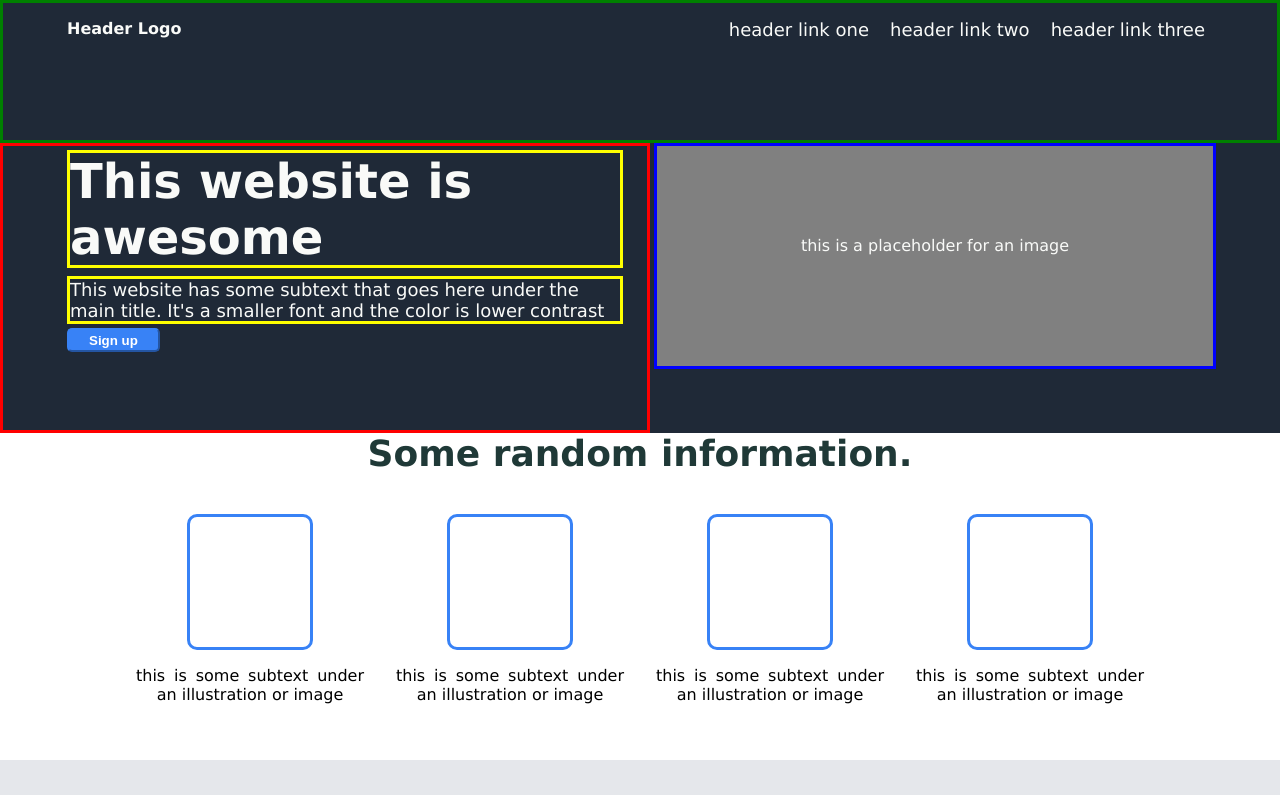
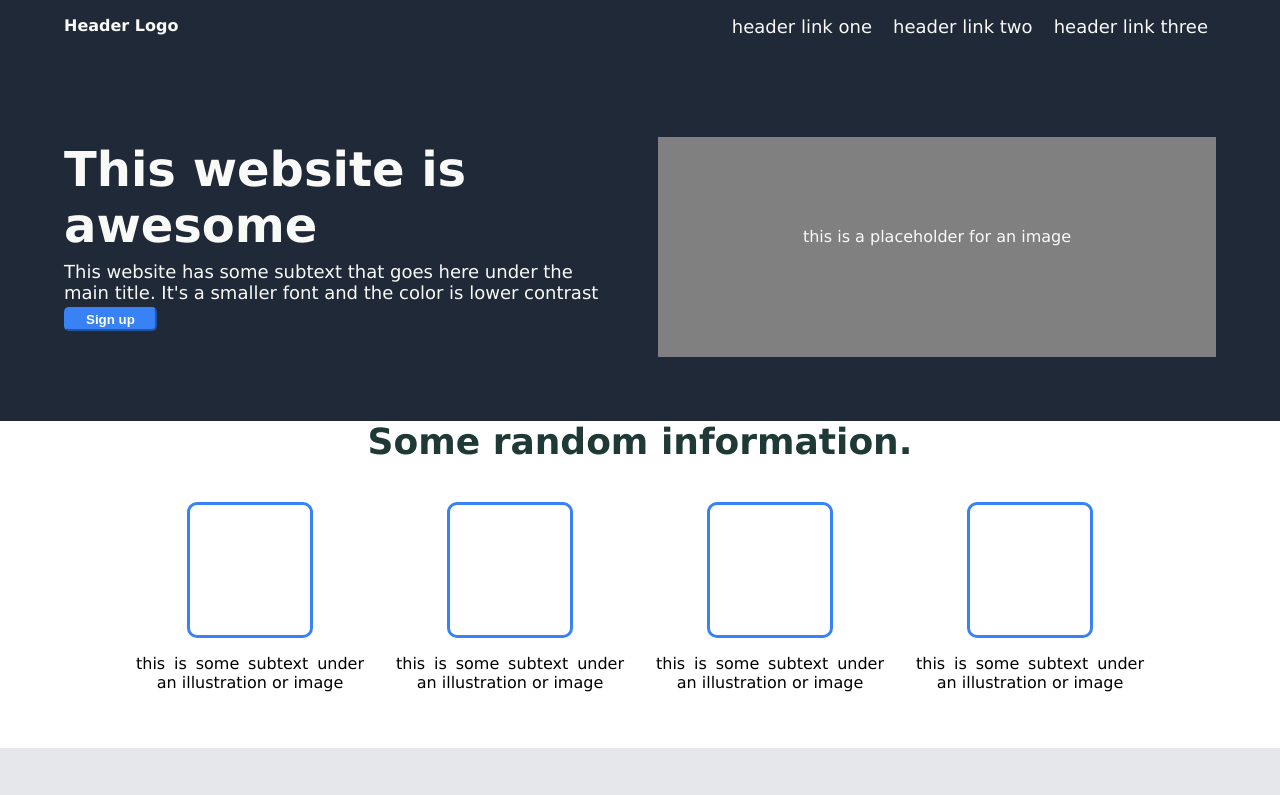
Before and after one commit to petemillerbiddle/landing-page, a plain HTML site: page index.html in a window 1280 px wide. Shown: the top 795 px of the page. Drawn offline with Linux system fonts and the light colour scheme.

Commit message:
Remove troubleshooting borders

```diff
--- a/styles.css
+++ b/styles.css
@@ -24,8 +24,6 @@ body {
 .header {
     justify-content: space-between;
     padding: 16px 64px;
-    border: solid;
-    border-color: green;
     padding-bottom: 100px;
 }
 
@@ -40,11 +38,9 @@ body {
 }
 
 .left-content-1 {
-    padding: 4px 24px 64px 64px;
+    padding: 4px 32px 64px 64px;
     flex: 1 1;
     margin-top: 0;
-    border: solid;
-    border-color: red;
 }
 
 .left-content-1 p,
@@ -55,8 +51,6 @@ body {
 
 .left-content-1 p {
     margin-top: 8px;
-    border: solid;
-    border-color: yellow;
     margin-bottom: 4px;
 }
 
@@ -70,8 +64,6 @@ h3 {
     font-weight: bolder;
     color: #F9FAF8;
     margin-bottom: 8px;
-    border: solid;
-    border-color: yellow;
     margin-top: 0;
 }
 
@@ -82,8 +74,6 @@ h3 {
     height: 220px;
     text-align: center;
     line-height: 200px;
-    border: solid;
-    border-color: blue;
 }
 
 .info-header {
```
